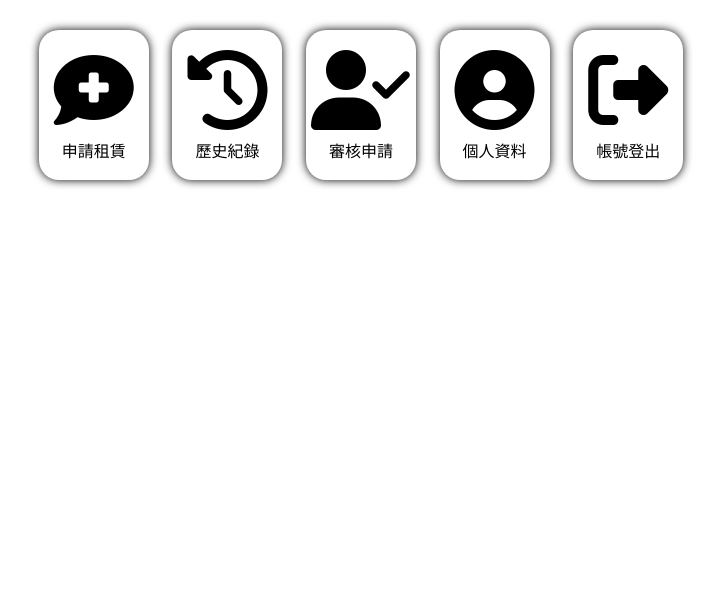
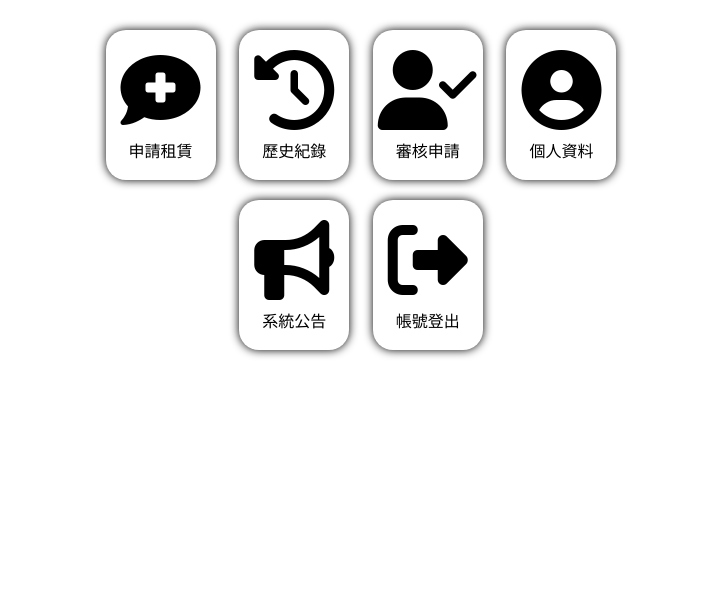
Before and after one commit to 120061203/20210614bbq, a PHP site: page /undertaker.php in a window 1280 px wide. Shown: the part 100-700 px from the top of the page, without its empty margins (279-1000 px from the left). Run offline with PHP 8.4, Linux system fonts and the light colour scheme; a user stored in the database is signed in; some libraries are stand-ins or nearby versions.

Commit message:
Feat:add more box

```diff
--- a/undertaker.php
+++ b/undertaker.php
@@ -51,6 +51,15 @@
                         個人資料
                     </div>
                 </div>
+                <br>
+                <div class="card">
+                <a href="adminAnnounce.php">
+                    <i class="fas fa-bullhorn"></i>
+                </a>
+                <div class="cardIntro">
+                    系統公告
+                </div>
+            </div>
                 <div class="card">
                     <a href="logout.php">
                         <i class="fas fa-sign-out-alt"></i>
```
